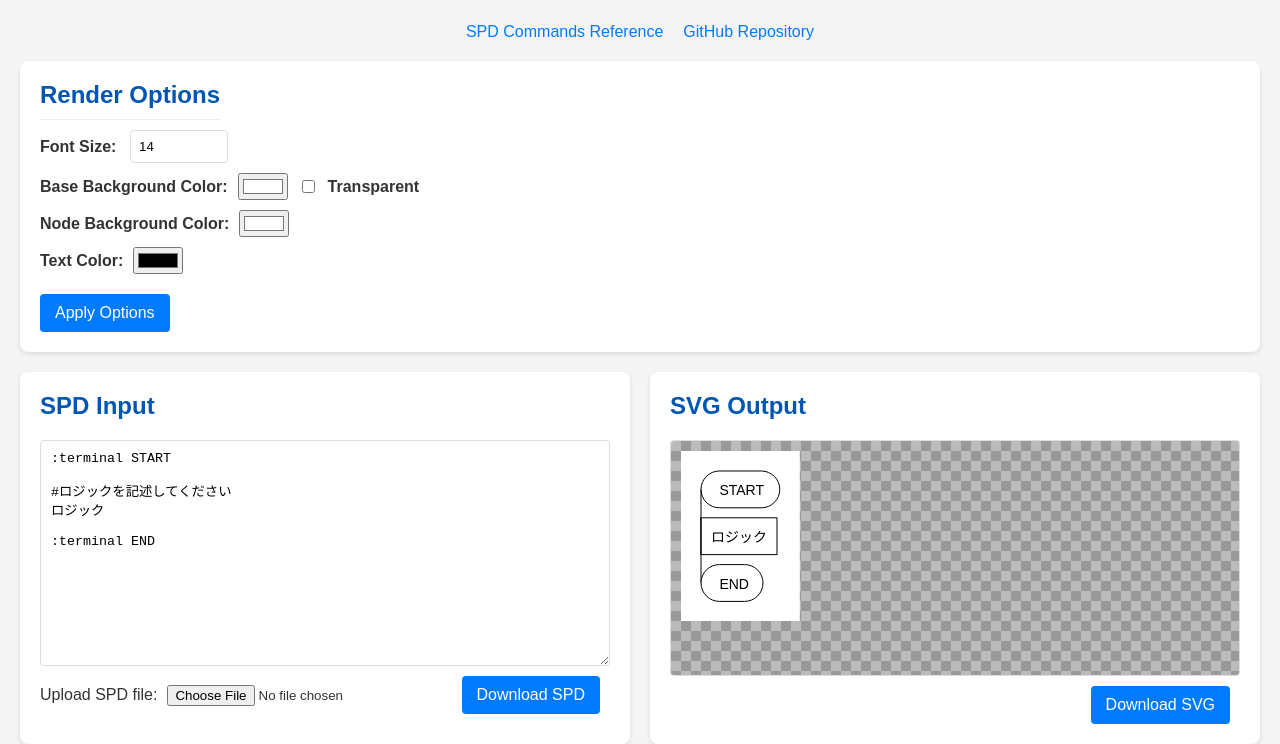
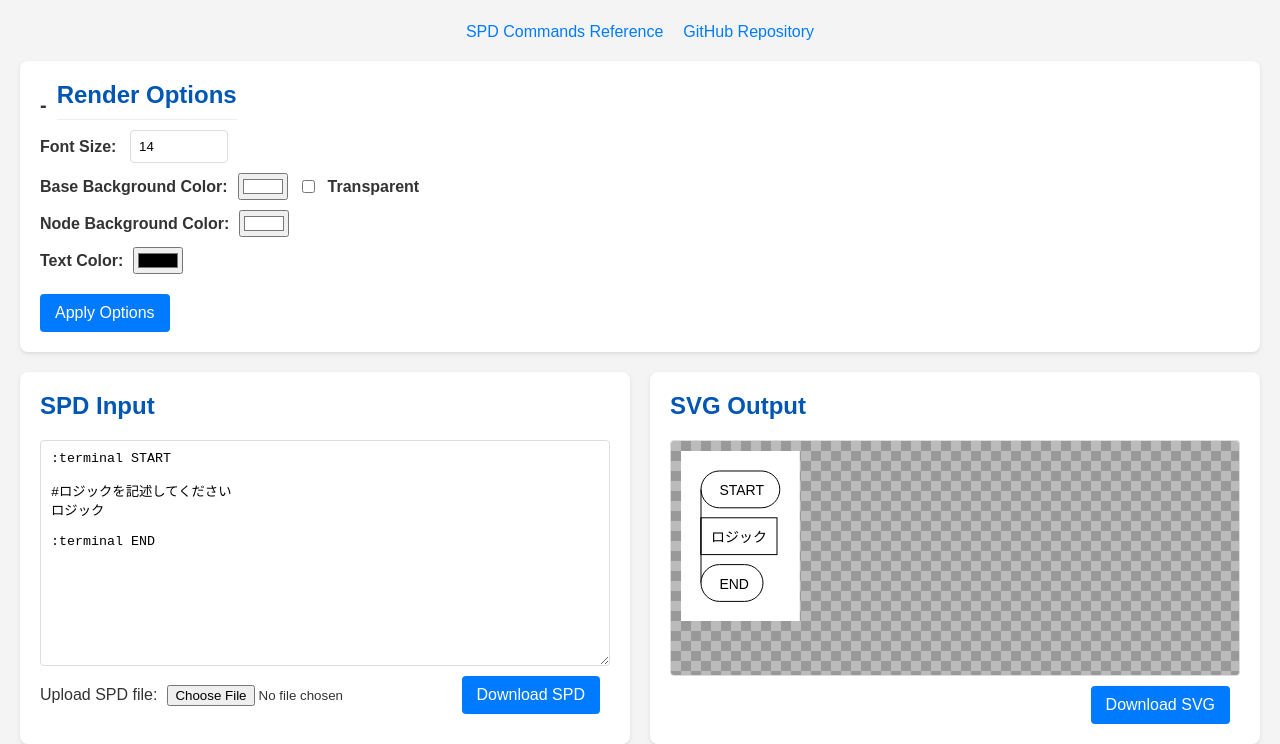
Before and after one commit to steelpipe75/padtools_ts, a website built with Parcel: page web/index.html in a window 1280 px wide. Shown: the part 60-804 px from the top of the page. Built offline with nearby package versions, Linux system fonts and the light colour scheme.

Commit message:
feat: Add visual indicator for collapsible section
Add a +/- indicator to the render options summary to make it more obvious that the section is collapsible. This improves user experience by providing a clearer visual cue.

```diff
--- a/web/index_styles.css
+++ b/web/index_styles.css
@@ -82,10 +82,24 @@ details > summary::-webkit-details-marker {
 summary h2 {
     display: inline-block;
     border-bottom: 1px solid #eee;
+    margin-right: 10px;
 }
 
 summary {
     cursor: pointer;
+    display: flex;
+    align-items: center;
+}
+
+summary::before {
+    content: '+';
+    font-size: 20px;
+    font-weight: bold;
+    margin-right: 10px;
+}
+
+details[open] > summary::before {
+    content: '-';
 }
 
 textarea {
```
